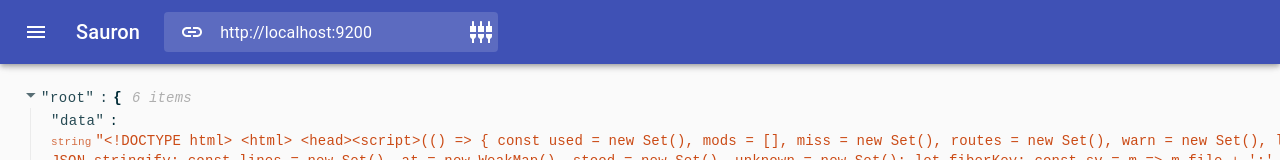
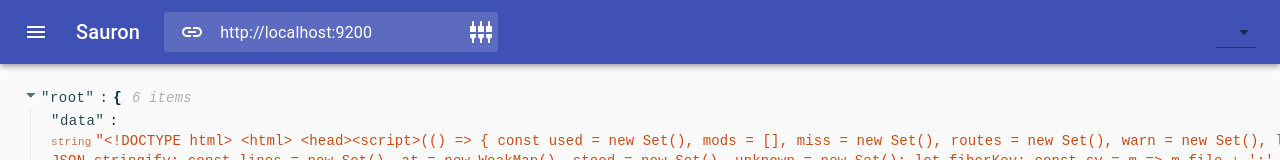
Before and after one commit to hongilhwang/shampoo, a React (Create React App) app: page / in a window 1280 px wide. Shown: the top 160 px of the page. Built offline with nearby package versions, Linux system fonts and the light colour scheme.

Commit message:
Indices 컴포넌트 생성 * 역활 ES 인덱스 목록을 선택 할수 있는 선택박스가 될것.

```diff
--- a/src/App.js
+++ b/src/App.js
@@ -3,16 +3,20 @@
 import Server from 'components/Server';
 import JsonView, {JsonViewProvider} from 'components/JsonView';
 import { ServerProvider } from 'components/Server';
+import Indices from "components/Indices";
 
 const App = () => {
   return (
     <ServerProvider>
       <JsonViewProvider>
         <Frame
-          header={(
+          leftHeader={(
             <Header logo={'Sauron'} >
               <Server />
             </Header>
+          )}
+          rightHeader={(
+            <Indices/>
           )}
         >
           <JsonView />
--- a/src/components/Frame/components/Frame/index.js
+++ b/src/components/Frame/components/Frame/index.js
@@ -75,7 +75,7 @@
   },
 }));
 
-const Frame = ({header, children}) => {
+const Frame = ({leftHeader,rightHeader, children}) => {
   const classes = useStyles();
   const theme = useTheme();
   const [open, setOpen] = React.useState(false);
@@ -107,7 +107,8 @@
           >
             <MenuIcon />
           </IconButton>
-          {header}
+          {leftHeader}
+          {rightHeader}
         </Toolbar>
       </AppBar>
       <Drawer
--- /dev/null
+++ b/src/components/Indices/components/Indices.js
@@ -0,0 +1,47 @@
+import React from 'react';
+import { makeStyles } from '@material-ui/core/styles';
+import {IconButton, Select, MenuItem} from '@material-ui/core';
+import MoreIcon from '@material-ui/icons/MoreVert';
+const useStyles = makeStyles(theme => ({
+  root: {
+    flexGrow: 1,
+    display: 'flex',
+    justifyContent: 'flex-end',
+  },
+  selectBox: {
+    display: 'none',
+    [theme.breakpoints.up('sm')]: {
+      display: 'block',
+    },
+  },
+  moreButton: {
+    display: 'none',
+    [theme.breakpoints.down('sm')]: {
+      display: 'block',
+    },
+  }
+}));
+
+const Indices = () => {
+  const classes = useStyles();
+
+  return (
+    <div className={classes.root}>
+      <Select
+        className={classes.selectBox}
+        value={''}
+        onChange={()=>{}}
+        color="inherit"
+      >
+        <MenuItem value={10}>Ten</MenuItem>
+        <MenuItem value={20}>Twenty</MenuItem>
+        <MenuItem value={30}>Thirty</MenuItem>
+      </Select>
+      <IconButton  aria-label="indices 목록" className={classes.moreButton} color="inherit">
+        <MoreIcon />
+      </IconButton>
+    </div>
+  );
+};
+
+export default Indices;
--- /dev/null
+++ b/src/components/Indices/index.js
@@ -0,0 +1,2 @@
+import Indices from './components/Indices'
+export default Indices;
--- a/src/components/Server/components/Server.js
+++ b/src/components/Server/components/Server.js
@@ -6,7 +6,6 @@
 import useBaseURL from '../hooks/useBaseURL';
 import apis from 'apis';
 
-const DEFAULT_SERVER_URL = 'http://localhost:9200';
 const DUMMY_OPTIONS = [];
 
 const useStyles = makeStyles(theme => ({
@@ -66,32 +65,36 @@
   const classes = useStyles();
   const [server, setServer] = useBaseURL();
   const [jsonViewSource, setJsonViewSource] = useJsonView();
+  const [currentInputBoxText, setCurrentInputBoxText] = React.useState(`${server.protocol}://${server.baseURL}:${server.port}`);
 
-  const handleConnectServer = React.useCallback(async ()=>{
-    //TODO : api 사용부는 API 디렉토리에 저장한다.
-    //TODO : url은 useContext로 관리할까???....그렇게 된다면 어떻게 될까??? 리덕스 도입??
+  const connect = React.useCallback(async ()=>{
     const response = await apis.getRoot();
+    //
     console.log('response',response);
     setJsonViewSource(response);
-  },[setJsonViewSource]);
+  },[]);
 
   const handleClickConnectServer = React.useCallback(() => {
-    console.log(server);
-  },[server]);
+    connect();
+  },[connect]);
   const handleChangeServerURL = React.useCallback((e, text) => {
     setServer(text);
   },[]);
   const handleBlurInputBox = React.useCallback((e)=>{
     setServer(e.target.value);
-  },[setServer]);
+  },[]);
 
   React.useEffect(()=>{
-    handleConnectServer();
-  },[server, handleConnectServer]);
+    connect();
+  },[server, connect]);
 
   const renderInput = React.useCallback(params =>(
     <InputBox autocompleteParams={params} onClick={handleClickConnectServer}/>
   ),[handleClickConnectServer]);
+
+  const handleKeyPress = React.useCallback((e)=>{
+    setCurrentInputBoxText(e.target.value);
+  },[]);
 
   return (
     <div className={classes.root}>
@@ -102,8 +105,9 @@
         renderInput={renderInput}
         onChange={handleChangeServerURL}
         onBlur={handleBlurInputBox}
-        defaultValue={DEFAULT_SERVER_URL}
-        value={`${server.protocol}://${server.baseURL}:${server.port}`}
+        onKeyPress={handleKeyPress}
+        defaultValue={currentInputBoxText}
+        value={currentInputBoxText}
       />
     </div>
   );
```
